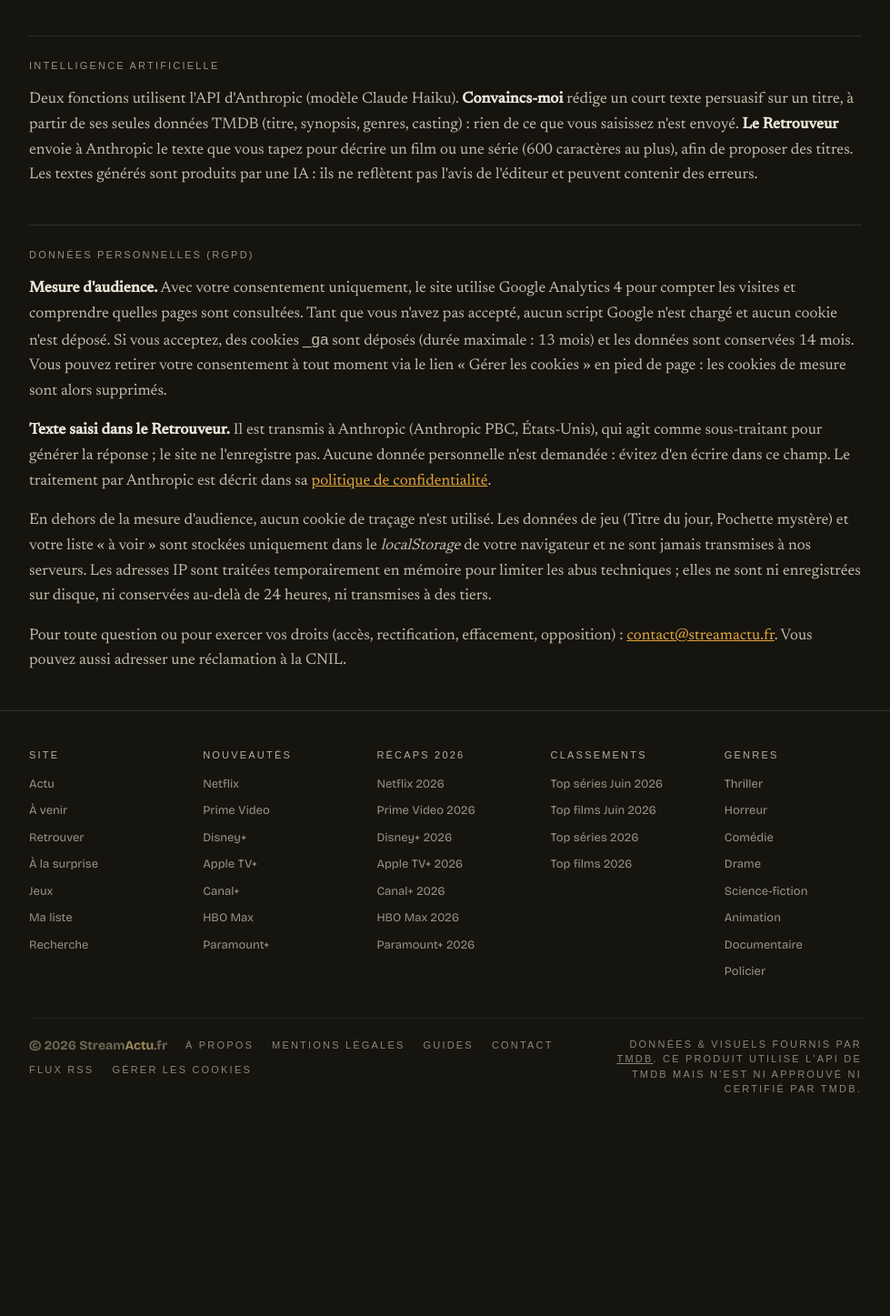
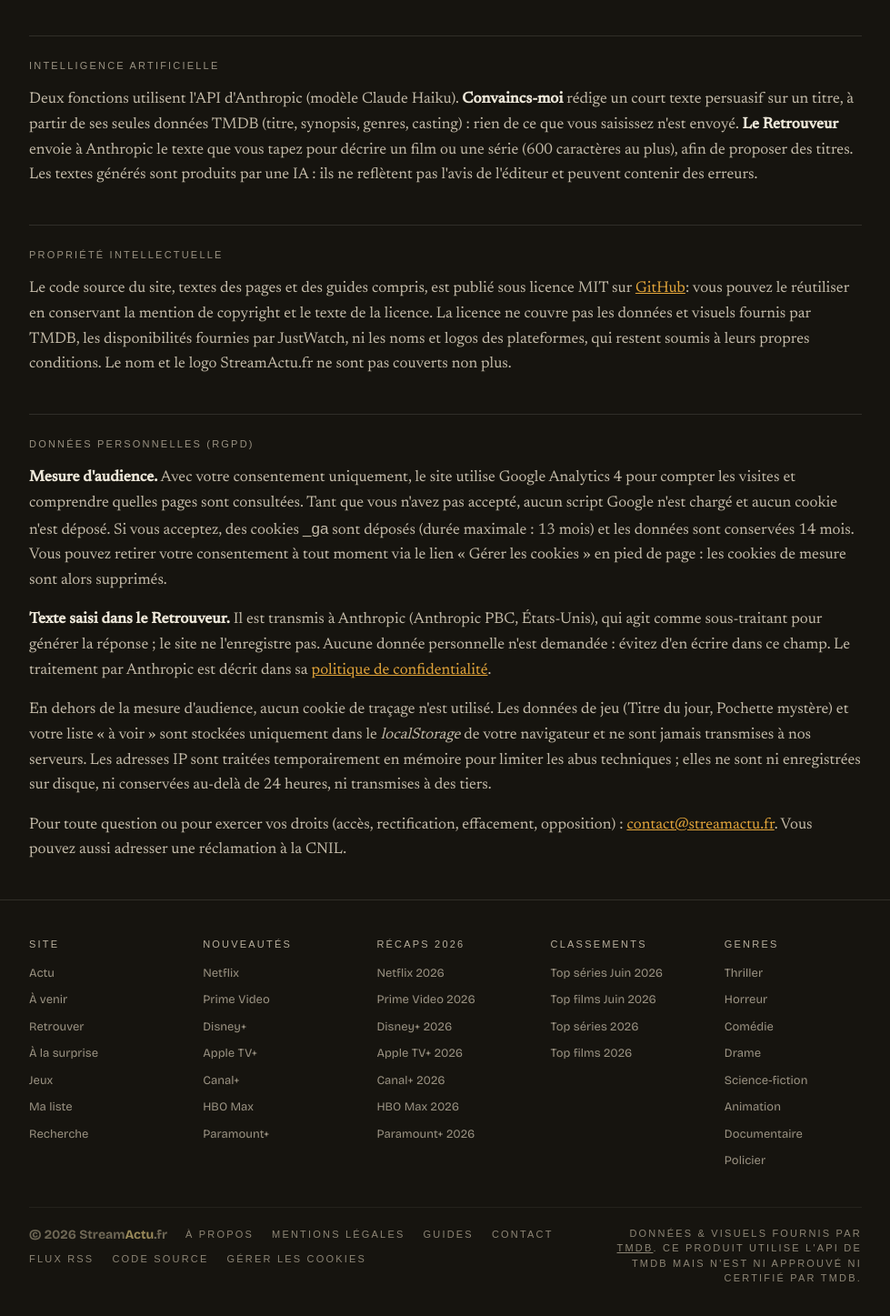
Before and after one commit to devendirect/streamactu, a Next.js app: page /mentions-legales in a window 1280 px wide. Shown: the part 970-2417 px from the top of the page at 91% size, without its empty margins (150-1129 px from the left). Before the commit the page ends 2216 px from the top, so only its background shows below. Built offline with nearby package versions, Linux system fonts and the light colour scheme; no server answers; a web font is replaced by a local one.

Commit message:
Confiance : liens vers le dépôt public (footer, à propos, mentions légales, llms.txt, sameAs) et section propriété intellectuelle

```diff
--- a/app/a-propos/page.tsx
+++ b/app/a-propos/page.tsx
@@ -2,7 +2,7 @@
 import Link from "next/link";
 import { PLATEFORMES } from "@/lib/plateformes";
 import { metadonnees } from "@/lib/meta";
-import { CONTACT_EMAIL, ORG_ID, SITE_URL } from "@/lib/site";
+import { CONTACT_EMAIL, ORG_ID, REPO_URL, SITE_URL } from "@/lib/site";
 import { formatDateFR } from "@/lib/utils";
 import { GUIDES } from "@/lib/guides";
 
@@ -168,7 +168,12 @@
           Le site lui-même a été développé avec l&apos;aide de Claude, utilisé comme binôme
           pour le code et pour les premières versions des textes des pages, vérifiés avant
           publication. Les listes, fiches et classements ne sont pas rédigés par une IA : ils
-          sont calculés à partir des données TMDB.
+          sont calculés à partir des données TMDB. Le code du site est public, sous licence MIT :
+          on peut y vérifier la méthode de classement et tout le reste, sur{" "}
+          <a href={REPO_URL} target="_blank" rel="noopener noreferrer" className={classeLien}>
+            GitHub
+          </a>
+          .
         </P>
       </Section>
 
--- a/app/layout.tsx
+++ b/app/layout.tsx
@@ -4,7 +4,7 @@
 import Footer from "@/components/Footer";
 import SplashScreenLoader from "@/components/SplashScreenLoader";
 import ConsentAnalytics from "@/components/ConsentAnalytics";
-import { CONTACT_EMAIL, ORG_ID, SITE_URL } from "@/lib/site";
+import { CONTACT_EMAIL, ORG_ID, REPO_URL, SITE_URL } from "@/lib/site";
 import "./globals.css";
 
 const bricolage = Bricolage_Grotesque({
@@ -46,6 +46,8 @@
     },
     description: DESCRIPTION,
     email: CONTACT_EMAIL,
+    // Profil vérifiable : le code du site est public
+    sameAs: [REPO_URL],
     contactPoint: {
       "@type": "ContactPoint",
       contactType: "customer support",
--- a/app/llms.txt/route.ts
+++ b/app/llms.txt/route.ts
@@ -73,6 +73,7 @@
 - [Contact](${SITE_URL}/contact) : signaler une erreur de disponibilité ou de fiche
 - [Mentions légales](${SITE_URL}/mentions-legales) : éditeur, hébergeur, données personnelles, usage de l'IA
 - Données : TMDB (The Movie Database), disponibilités France uniquement
+- [Code source](https://github.com/devendirect/streamactu) : public, licence MIT
 - Langue : français
 - Mise à jour : quotidienne
 `;
--- a/app/mentions-legales/page.tsx
+++ b/app/mentions-legales/page.tsx
@@ -1,6 +1,6 @@
 import type { Metadata } from "next";
 import Link from "next/link";
-import { CONTACT_EMAIL, HEBERGEUR } from "@/lib/site";
+import { CONTACT_EMAIL, HEBERGEUR, REPO_URL } from "@/lib/site";
 import { metadonnees } from "@/lib/meta";
 
 export const metadata: Metadata = metadonnees(
@@ -100,6 +100,21 @@
         </p>
       </section>
 
+      <section className="space-y-4 border-t border-border pt-6" id="propriete">
+        <h2 className="font-mono-label text-[#9A9282]">Propriété intellectuelle</h2>
+        <p className={classeProse} style={styleProse}>
+          Le code source du site, textes des pages et des guides compris, est publié sous licence MIT
+          sur{" "}
+          <a href={REPO_URL} target="_blank" rel="noopener noreferrer" className="text-primary underline">
+            GitHub
+          </a>
+          : vous pouvez le réutiliser en conservant la mention de copyright et le texte de la licence.
+          La licence ne couvre pas les données et visuels fournis par TMDB, les disponibilités fournies
+          par JustWatch, ni les noms et logos des plateformes, qui restent soumis à leurs propres
+          conditions. Le nom et le logo StreamActu.fr ne sont pas couverts non plus.
+        </p>
+      </section>
+
       <section className="space-y-4 border-t border-border pt-6" id="rgpd">
         <h2 className="font-mono-label text-[#9A9282]">Données personnelles (RGPD)</h2>
         <p className={classeProse} style={styleProse}>
--- a/components/Footer.tsx
+++ b/components/Footer.tsx
@@ -1,3 +1,4 @@
+import { REPO_URL } from "@/lib/site";
 import Link from "next/link";
 import { BoutonGererCookies } from "@/components/ConsentAnalytics";
 import { PLATEFORMES } from "@/lib/plateformes";
@@ -140,6 +141,14 @@
             >
               Flux RSS
             </a>
+            <a
+              href={REPO_URL}
+              target="_blank"
+              rel="noopener noreferrer"
+              className="font-mono-label text-ink-3 hover:text-foreground transition-colors"
+            >
+              Code source
+            </a>
             <BoutonGererCookies />
           </div>
 
--- a/lib/site.ts
+++ b/lib/site.ts
@@ -5,6 +5,9 @@
 export const SITE_URL = process.env.SITE_URL ?? "https://streamactu.fr";
 
 export const CONTACT_EMAIL = "contact@streamactu.fr";
+
+/** Dépôt public du code (licence MIT), transféré dans l'organisation devendirect le 2026-09-26 */
+export const REPO_URL = "https://github.com/devendirect/streamactu";
 
 /** @id de l'Organization JSON-LD : les autres schémas y renvoient */
 export const ORG_ID = `${SITE_URL}/#organization`;
```
